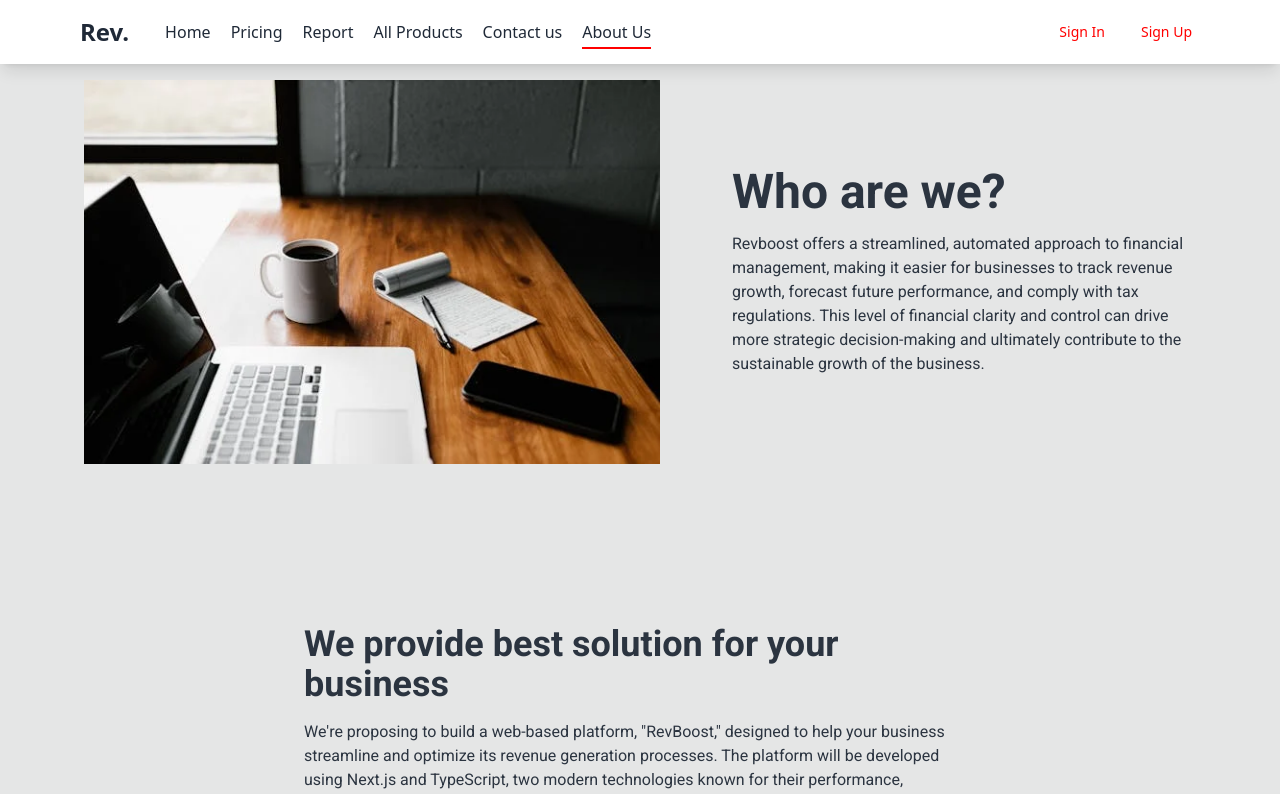
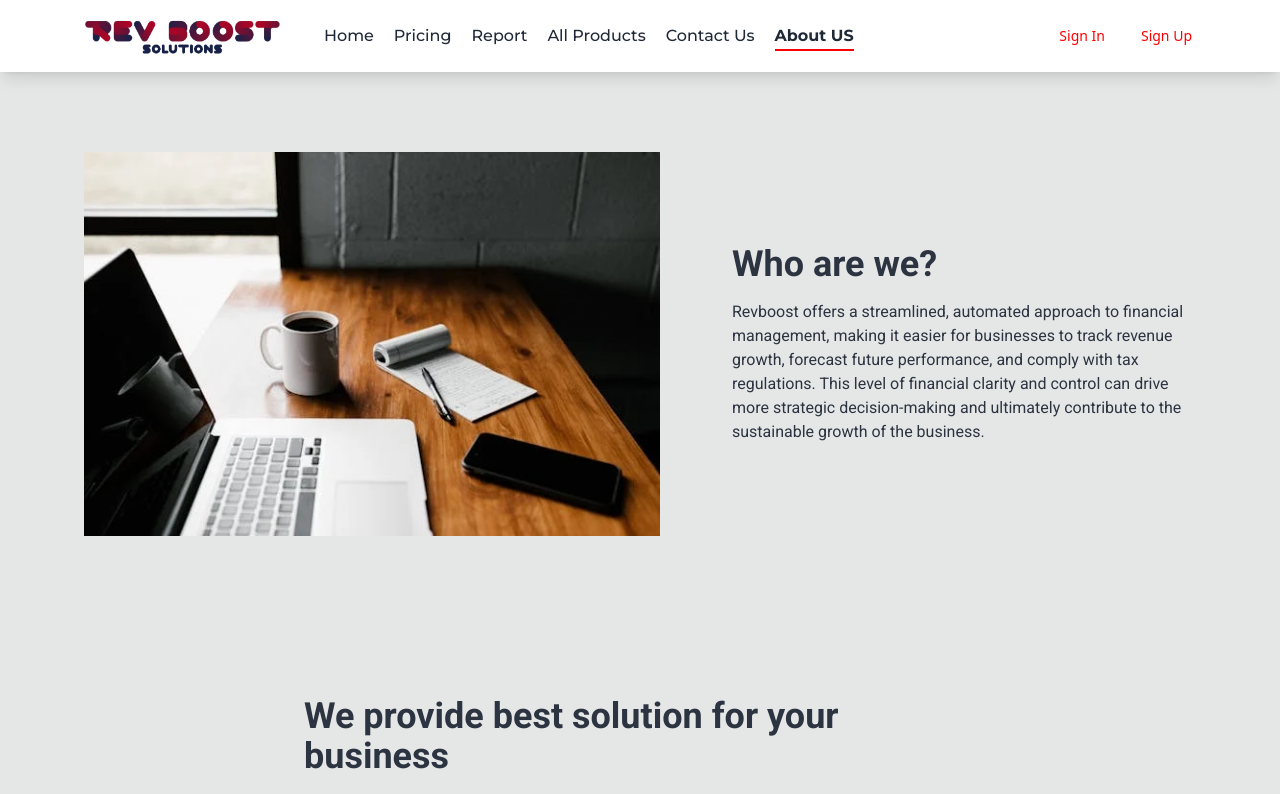
Before and after one commit to maasajal/revboost-solutions, a React (Vite) app: page /about-us in a window 1280 px wide. Shown: the top 794 px of the page. Built offline with nearby package versions, Linux system fonts and the light colour scheme.

Commit message:
Add logo, create customs button, add colors, fonts and modify some components

```diff
--- /dev/null
+++ b/src/components/RevButton.tsx
@@ -0,0 +1,17 @@
+import { FC } from "react";
+
+interface ButtonProps {
+  name: string;
+}
+
+const RevButton: FC<ButtonProps> = ({ name }) => {
+  return (
+    <>
+      <button className="btn bg-btnBgColor hover:bg-btnBgHoverColor text-white font-semibold px-4 py-2 rounded-xl border-none">
+        {name}
+      </button>
+    </>
+  );
+};
+
+export default RevButton;
--- a/src/components/SectionTitle.tsx
+++ b/src/components/SectionTitle.tsx
@@ -9,7 +9,7 @@ const SectionTitle: FC<SectionTitleProps> = ({ title, intro, content }) => {
   return (
     <div className="text-center pb-10 space-y-2 py-10">
       <h4 className="uppercase">{intro}</h4>
-      <h2 className="text-4xl font-bold text-[#FF0000CC] uppercase py-3 w-fit px-10 mx-auto border-x-4 border-[#FF0000CC]">
+      <h2 className="text-primary uppercase py-3 w-fit px-10 mx-auto border-x-4 border-primary">
         {title}
       </h2>
       <p className="text-xl max-w-xl mx-auto leading-tight">{content}</p>
--- a/src/index.css
+++ b/src/index.css
@@ -1,5 +1,5 @@
-/* font Montserrat & Roboto */
-@import url("https://fonts.googleapis.com/css2?family=Montserrat:ital,wght@0,100..900;1,100..900&family=Roboto:ital,wght@0,100;0,300;0,400;0,500;0,700;0,900;1,100;1,300;1,400;1,500;1,700;1,900&display=swap");
+/* font Montserrat, Bebas Neue & Roboto */
+@import url("https://fonts.googleapis.com/css2?family=Bebas+Neue&family=Montserrat:ital,wght@0,100..900;1,100..900&family=Roboto:ital,wght@0,100;0,300;0,400;0,500;0,700;0,900;1,100;1,300;1,400;1,500;1,700;1,900&display=swap");
 /*  */
 
 @tailwind base;
@@ -11,19 +11,19 @@ body {
 }
 
 h1 {
-  @apply text-xl sm:text-2xl md:text-3xl lg:text-5xl font-bold text-neutral;
+  @apply text-2xl sm:text-3xl md:text-4xl lg:text-6xl font-bold text-neutral font-montserrat;
 }
 h2 {
-  @apply text-xl sm:text-2xl md:text-3xl lg:text-5xl font-semibold text-neutral;
+  @apply text-xl sm:text-2xl md:text-3xl lg:text-4xl font-semibold text-neutral font-bebasNeue;
 }
 h3 {
-  @apply text-base sm:text-xl md:text-2xl lg:text-4xl font-semibold text-neutral;
+  @apply text-base sm:text-xl md:text-2xl lg:text-3xl font-semibold text-neutral font-bebasNeue;
 }
 h4 {
-  @apply text-sm sm:text-base md:text-xl lg:text-3xl font-medium text-neutral;
+  @apply text-sm sm:text-base md:text-xl lg:text-3xl font-medium text-neutral font-bebasNeue;
 }
 h5 {
-  @apply text-sm sm:text-base md:text-xl lg:text-2xl font-medium text-neutral;
+  @apply text-sm sm:text-base md:text-xl lg:text-2xl font-medium text-neutral font-bebasNeue;
 }
 p {
   @apply text-neutral;
--- a/src/layouts/Dashboard.tsx
+++ b/src/layouts/Dashboard.tsx
@@ -23,7 +23,7 @@ const Dashboard = () => {
           aria-label="close sidebar"
           className="drawer-overlay"
         ></label>
-        <div className="w-64 h-full pt-20 bg-[#FF0000] text-white">
+        <div className="h-full">
           <DashboardNavbar />
         </div>
       </div>
--- a/src/pages/RevenueGrowth/RevenueGrowth.tsx
+++ b/src/pages/RevenueGrowth/RevenueGrowth.tsx
@@ -1,4 +1,5 @@
 import { useState } from "react";
+import RevButton from "../../components/RevButton";
 
 const RevenueGrowth = () => {
   // Data will be here from mongodb database
@@ -44,11 +45,8 @@ const RevenueGrowth = () => {
               placeholder="Enter company expenses"
             />
           </div>
-          <button
-            onClick={handleCalculation}
-            className="bg-blue-500 text-white px-4 py-2 rounded mt-4"
-          >
-            Calculate Growth
+          <button onClick={handleCalculation}>
+            <RevButton name="Revenue Growth" />
           </button>
           {growth !== null && (
             <div className="mt-6">
--- a/src/pages/Shared/Navbar/DashboardNavbar.tsx
+++ b/src/pages/Shared/Navbar/DashboardNavbar.tsx
@@ -20,11 +20,11 @@ const DashboardNavbar = () => {
     },
   ];
   return (
-    <div className="pt-20 bg-[#FF0000] text-white">
+    <div className="pt-20 w-64 h-full bg-dashboardNavbarBG text-white font-bold">
       <ul className="menu space-y-4">
         {navLinks.map((nav) => (
-          <li key={nav.path} className="bg-[#541E1B]">
-            <NavLink to={nav.path} className="p-4">
+          <li key={nav.path} className="bg-btnBgColor hover:bg-btnBgHoverColor rounded-lg">
+            <NavLink to={nav.path} className="py-4">
               {nav.navName}
             </NavLink>
           </li>
--- a/src/pages/Shared/Navbar/Navbar.tsx
+++ b/src/pages/Shared/Navbar/Navbar.tsx
@@ -1,85 +1,35 @@
 import { Link, NavLink } from "react-router-dom";
-
+import logo from "../../../assets/logo.png";
 const Navbar = () => {
-  const navItems = (
-    <>
-      <li>
-        <NavLink
-          to="/"
-          className={({ isActive }) =>
-            isActive
-              ? "border-b-2 border-[#FF0000] pb-1"
-              : "hover:border-b-2 border-[#FF0000] pb-1"
-          }
-        >
-          Home
-        </NavLink>
-      </li>
-      <li>
-        <NavLink
-          to="/pricing"
-          className={({ isActive }) =>
-            isActive
-              ? "border-b-2 border-[#FF0000] pb-1"
-              : "hover:border-b-2 border-[#FF0000] pb-1"
-          }
-        >
-          Pricing
-        </NavLink>
-      </li>
-      <li>
-        <NavLink
-          to="/report"
-          className={({ isActive }) =>
-            isActive
-              ? "border-b-2 border-[#FF0000] pb-1"
-              : "hover:border-b-2 border-[#FF0000] pb-1"
-          }
-        >
-          Report
-        </NavLink>
-      </li>
-      <li>
-        <NavLink
-          to="/products"
-          className={({ isActive }) =>
-            isActive
-              ? "border-b-2 border-[#FF0000] pb-1"
-              : "hover:border-b-2 border-[#FF0000] pb-1"
-          }
-        >
-          All Products
-        </NavLink>
-      </li>
-      <li>
-        <NavLink
-          to="/contact-us"
-          className={({ isActive }) =>
-            isActive
-              ? "border-b-2 border-[#FF0000] pb-1"
-              : "hover:border-b-2 border-[#FF0000] pb-1"
-          }
-        >
-          Contact us
-        </NavLink>
-      </li>
-      <li>
-        <NavLink
-          to="/about-us"
-          className={({ isActive }) =>
-            isActive
-              ? "border-b-2 border-[#FF0000] pb-1"
-              : "hover:border-b-2 border-[#FF0000] pb-1"
-          }
-        >
-          About Us
-        </NavLink>
-      </li>
-    </>
-  );
+  const navItems = [
+    {
+      navName: "Home",
+      path: "/",
+    },
+    {
+      navName: "Pricing",
+      path: "/pricing",
+    },
+    {
+      navName: "Report",
+      path: "/report",
+    },
+    {
+      navName: "All Products",
+      path: "/products",
+    },
+    {
+      navName: "Contact Us",
+      path: "/contact-us",
+    },
+    {
+      navName: "About US",
+      path: "/about-us",
+    },
+  ];
 
   return (
-    <div className="navbar bg-base-100 px-2 md:px-14 lg:px-20 fixed z-20 shadow-lg">
+    <div className="navbar bg-base-100 px-2 md:px-14 lg:px-20 sticky top-0 z-20 shadow-lg">
       <div className="mr-3">
         <div className="dropdown">
           <div
@@ -89,7 +39,7 @@ const Navbar = () => {
           >
             <svg
               xmlns="http://www.w3.org/2000/svg"
-              className="h-5 w-5"
+              className="h-5 w-5 text-primaryRed"
               fill="none"
               viewBox="0 0 24 24"
               stroke="currentColor"
@@ -104,18 +54,44 @@ const Navbar = () => {
           </div>
           <ul
             tabIndex={0}
-            className="menu-sm font-medium dropdown-content bg-base-100 rounded-box z-[1] mt-3 w-52 p-2 shadow"
+            className="menu-sm font-medium dropdown-content bg-base-100 rounded-box z-[1] mt-3 w-52 p-2 shadow space-y-3"
           >
-            {navItems}
+            {navItems.map((nav) => (
+              <li key={nav.path}>
+                <NavLink
+                  to={nav.path}
+                  className={({ isActive }) =>
+                    isActive
+                      ? "border-b-2 border-primary pb-1 font-montserrat font-bold"
+                      : "hover:border-b-2 border-primary pb-1 font-montserrat"
+                  }
+                >
+                  {nav.navName}
+                </NavLink>
+              </li>
+            ))}
           </ul>
         </div>
         <Link to="/" className="text-2xl font-bold mr-5">
-          Rev.{" "}
+          <img src={logo} alt="RevBoost logo" className="w-52" />
         </Link>
       </div>
       <div className="hidden lg:flex">
         <ul className="menu-horizontal flex-nowrap flex-1 font-medium px-1 space-x-5">
-          {navItems}
+          {navItems.map((nav) => (
+            <li key={nav.path}>
+              <NavLink
+                to={nav.path}
+                className={({ isActive }) =>
+                  isActive
+                    ? "border-b-2 border-primary pb-1 font-montserrat font-bold"
+                    : "hover:border-b-2 border-primary pb-1 font-montserrat"
+                }
+              >
+                {nav.navName}
+              </NavLink>
+            </li>
+          ))}
         </ul>
       </div>
       <div className="ml-auto">
--- a/src/pages/Shared/footer/Footer.tsx
+++ b/src/pages/Shared/footer/Footer.tsx
@@ -2,7 +2,7 @@ import { FaFacebookF, FaInstagram, FaLinkedinIn } from "react-icons/fa";
 
 const Footer = () => {
   return (
-    <footer className="footer bg-black text-neutral-content py-10 px-32 mt-20">
+    <footer className="footer bg-footerBGColor text-neutral-content py-10 px-10 sm:px-20 md:px-32 mt-20">
       <nav>
         <h6 className="font-bold mb-2 text-xl">Services</h6>
         <a className="link link-hover">Pricing</a>
```
Also changed, not shown: src/pages/Home/HomeComponent/Banner.tsx (+28 -17 lines), tailwind.config.js (+21 -9 lines), src/assets/logo.png (added).
